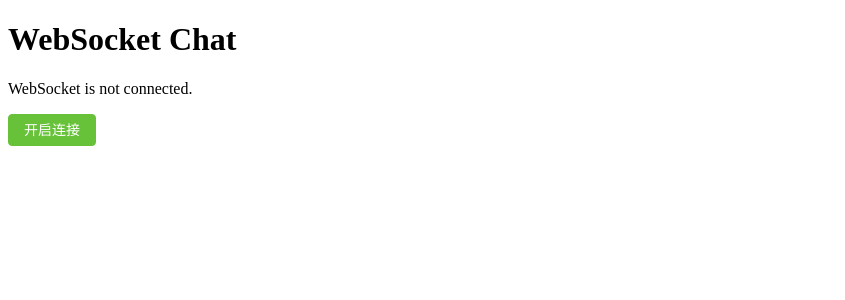
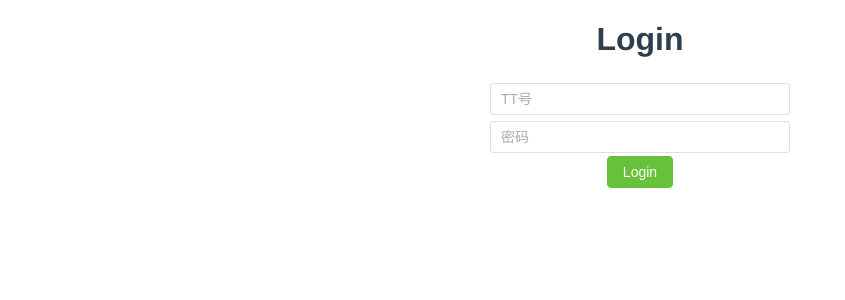
Before and after one commit to JeasonZuo/gochat-ui, a Vue app: page /login in a window 1280 px wide. Shown: the top 300 px of the page, without its empty margins (0-845 px from the left). Built offline with nearby package versions, Linux system fonts and the light colour scheme.

Commit message:
login and main page

```diff
--- a/package.json
+++ b/package.json
@@ -8,11 +8,13 @@
     "lint": "vue-cli-service lint"
   },
   "dependencies": {
+    "axios": "^1.5.1",
     "core-js": "^3.8.3",
     "element-plus": "^2.4.0",
     "unplugin-auto-import": "^0.16.6",
     "unplugin-vue-components": "^0.25.2",
-    "vue": "^3.2.13"
+    "vue": "^3.2.13",
+    "vue-router": "4"
   },
   "devDependencies": {
     "@babel/core": "^7.12.16",
--- a/public/index.html
+++ b/public/index.html
@@ -6,6 +6,13 @@
     <meta name="viewport" content="width=device-width,initial-scale=1.0">
     <link rel="icon" href="<%= BASE_URL %>favicon.ico">
     <title><%= htmlWebpackPlugin.options.title %></title>
+    <style>
+      html,
+      body {
+          margin: 0;
+          height: 100%;
+      }
+    </style>
   </head>
   <body>
     <noscript>
--- a/src/App.vue
+++ b/src/App.vue
@@ -1,17 +1,23 @@
 <template>
-  <WebSocketChat></WebSocketChat>
+  <router-view></router-view>
 </template>
 
 <script>
-import WebSocketChat from './components/WebSocketChat'
 
 export default {
   name: 'App',
   components: {
-    WebSocketChat
   }
 }
 </script>
 
 <style>
+#app {
+  font-family: Avenir, Helvetica, Arial, sans-serif;
+  -webkit-font-smoothing: antialiased;
+  -moz-osx-font-smoothing: grayscale;
+  text-align: center;
+  color: #2c3e50;
+  height: 100%;
+}
 </style>
--- a/src/api/WebSocketService.js
+++ b/src/api/WebSocketService.js
@@ -5,10 +5,11 @@ let socket = null;
 // const socket = new WebSocket('ws://127.0.0.1:8001/ws');
 const messages = ref([]);
 const isConnected = ref(false);
-const jwtToken = "eyJhbGciOiJIUzI1NiIsInR5cCI6IkpXVCJ9.eyJpZCI6MiwibmFtZSI6InpqeCIsImV4cCI6MTcwMDEwODUzMywibmJmIjoxNjk3NTE2NTMzLCJpYXQiOjE2OTc1MTY1MzN9.r7R-WPQ62Ad54Hq4_GAIRNauZQLsabEYxfmWWyvsWus";
+const jwtToken = localStorage.getItem('token');
 
 const createWebSocket = () => {
   socket = new WebSocket('ws://127.0.0.1:8001/ws');
+  console.log('WebSocket connect...')
 
   socket.onopen = () => {
     //连接之后立即发送一个带token的请求让后端确认用户身份
--- /dev/null
+++ b/src/api/apiService.js
@@ -0,0 +1,17 @@
+import axios from 'axios';
+
+const apiUrl = 'http://127.0.0.1:8001/api/v1';
+
+export const login = async (credentials) => {
+  const params = {
+    'tt_number': parseInt(credentials.tt_number, 10),
+    'password': credentials.password
+  }
+  const response = await axios.post(`${apiUrl}/sign_in`, params);
+  return response.data;
+};
+
+export const register = async (credentials) => {
+  const response = await axios.post(`${apiUrl}/sign_up`, credentials);
+  return response.data;
+};
--- a/src/components/WebSocketChat.vue
+++ b/src/components/WebSocketChat.vue
@@ -32,7 +32,7 @@ const newMessage = ref('');
 
 const handleSendMessage = () => {
   if (newMessage.value.trim() !== '') {
-    sendMessage({ message: newMessage.value });
+    sendMessage({ message: newMessage.value, toTTNumber: 100002 });
     newMessage.value = '';
   }
 };
--- a/src/main.js
+++ b/src/main.js
@@ -1,5 +1,17 @@
 import { createApp } from 'vue'
 import App from './App.vue'
+import router from './router';
+import 'element-plus/es/components/message/style/css'
 
 const app = createApp(App)
+app.use(router);
+router.beforeEach((to, from, next) => {
+  const token = localStorage.getItem('token');
+  if (to.matched.some((record) => record.meta.requiresAuth) && !token) {
+    next('/login');
+  } else {
+    next();
+  }
+});
+
 app.mount('#app')
--- /dev/null
+++ b/src/router/index.js
@@ -0,0 +1,25 @@
+// src/router/index.js
+import { createRouter, createWebHistory } from 'vue-router';
+
+const routes = [
+  {
+    path: '/login',
+    component: () => import('../views/LoginPage.vue'),
+  },
+  {
+    path: '/register',
+    component: () => import('../views/RegisterPage.vue'),
+  },
+  {
+    path: '/business',
+    component: () => import('../views/BusinessPage.vue'),
+    meta: { requiresAuth: true },
+  },
+];
+
+const router = createRouter({
+  history: createWebHistory(),
+  routes,
+});
+
+export default router;
--- /dev/null
+++ b/src/views/BusinessPage.vue
@@ -0,0 +1,49 @@
+<template>
+  <div class="common-layout" style="height: 100%;">
+    <el-container style="height: 100%;">
+      <el-header style="background: cornflowerblue;">
+        <el-row :gutter="20">
+          <el-col :span="6" :offset="20">
+            <el-button type="danger" @click="logOutHandler" class="exit-btn">退出登陆</el-button>
+          </el-col>
+        </el-row>
+      </el-header>
+      <el-container>
+        <el-aside width="200px" style="background: antiquewhite;">
+            Aside
+        </el-aside>
+        <el-main>
+          <WebSocketChat></WebSocketChat>
+        </el-main>
+      </el-container>
+    </el-container>
+  </div>
+</template>
+
+<script>
+import WebSocketChat from "@/components/WebSocketChat.vue";
+import { useRouter } from 'vue-router';
+
+export default {
+  name: "BusinessPage",
+  components: {WebSocketChat},
+  setup() {
+    const router = useRouter();
+    const logOutHandler = () => {
+      console.log("logOutHandler...")
+      localStorage.removeItem('token')
+      router.push('/login');
+    }
+
+    return {
+      logOutHandler
+    };
+  }
+}
+</script>
+
+<style scoped>
+.exit-btn {
+  margin-top: 10px;
+}
+</style>
--- /dev/null
+++ b/src/views/LoginPage.vue
@@ -0,0 +1,75 @@
+<template>
+  <div>
+    <h1>Login</h1>
+    <form @submit.prevent="loginHandler">
+      <div>
+        <el-input
+            v-model="tt_number"
+            size="default"
+            placeholder="TT号"
+            style="width: 300px; margin:3px"
+        />
+      </div>
+      <div>
+        <el-input
+            v-model="password"
+            size="default"
+            placeholder="密码"
+            show-password
+            style="width: 300px; margin:3px"
+        />
+      </div>
+      <el-button type="success" @click="loginHandler">Login</el-button>
+    </form>
+  </div>
+</template>
+
+<script>
+import { ref, onMounted } from 'vue';
+import { login } from '../api/apiService';
+import { useRouter } from 'vue-router';
+import {ElMessage} from "element-plus";
+
+export default {
+  name: 'LoginPage',
+  setup() {
+    const tt_number = ref('');
+    const password = ref('');
+    const router = useRouter();
+
+    const loginHandler = async () => {
+      try {
+        const response = await login({
+          tt_number: tt_number.value,
+          password: password.value,
+        });
+        console.log(response)
+        if (response.code != 10000) {
+          ElMessage.error(response.msg)
+        } else {
+          const token = response.data.token;
+          // 将JWT令牌存储在本地
+          localStorage.setItem('token', token);
+          // 跳转到业务页面
+          router.push('/business');
+        }
+      } catch (error) {
+        console.error('Login failed:', error);
+      }
+    };
+
+    onMounted(() => {
+      const token = localStorage.getItem('token');
+      if (token) {
+        router.push('/business');
+      }
+    });
+
+    return {
+      tt_number,
+      password,
+      loginHandler,
+    };
+  },
+};
+</script>
--- /dev/null
+++ b/src/views/RegisterPage.vue
@@ -0,0 +1,48 @@
+<template>
+  <div>
+    <h1>Register</h1>
+    <form @submit.prevent="registerHandler">
+      <input type="text" v-model="username" placeholder="Username">
+      <input type="password" v-model="password" placeholder="Password">
+      <button type="submit">Register</button>
+    </form>
+  </div>
+</template>
+
+<script>
+import { ref } from 'vue';
+import { register } from '../api/apiService';
+import { useRouter } from 'vue-router';
+
+export default {
+  name: "RegisterPage",
+  setup() {
+    const username = ref('');
+    const password = ref('');
+    const router = useRouter();
+
+    const registerHandler = async () => {
+      try {
+        const response = await register({
+          username: username.value,
+          password: password.value,
+        });
+        // 处理注册成功后的逻辑
+        if (response.code == 10000) {
+          await router.push('/login');
+        } else {
+          alert(response.msg)
+        }
+      } catch (error) {
+        console.error('Registration failed:', error);
+      }
+    };
+
+    return {
+      username,
+      password,
+      registerHandler,
+    };
+  },
+};
+</script>
```
Also changed, not shown: 1 other file (tests, documents, lock files or other folders).
